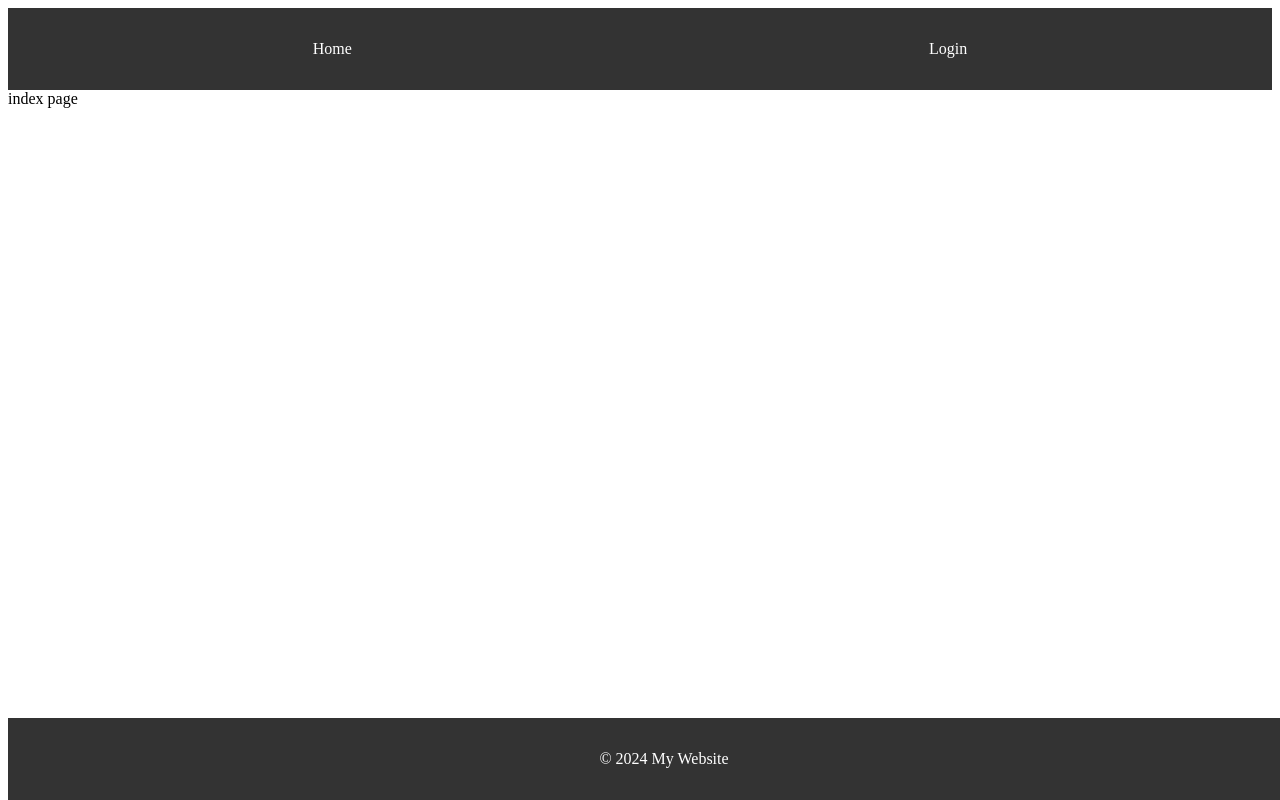
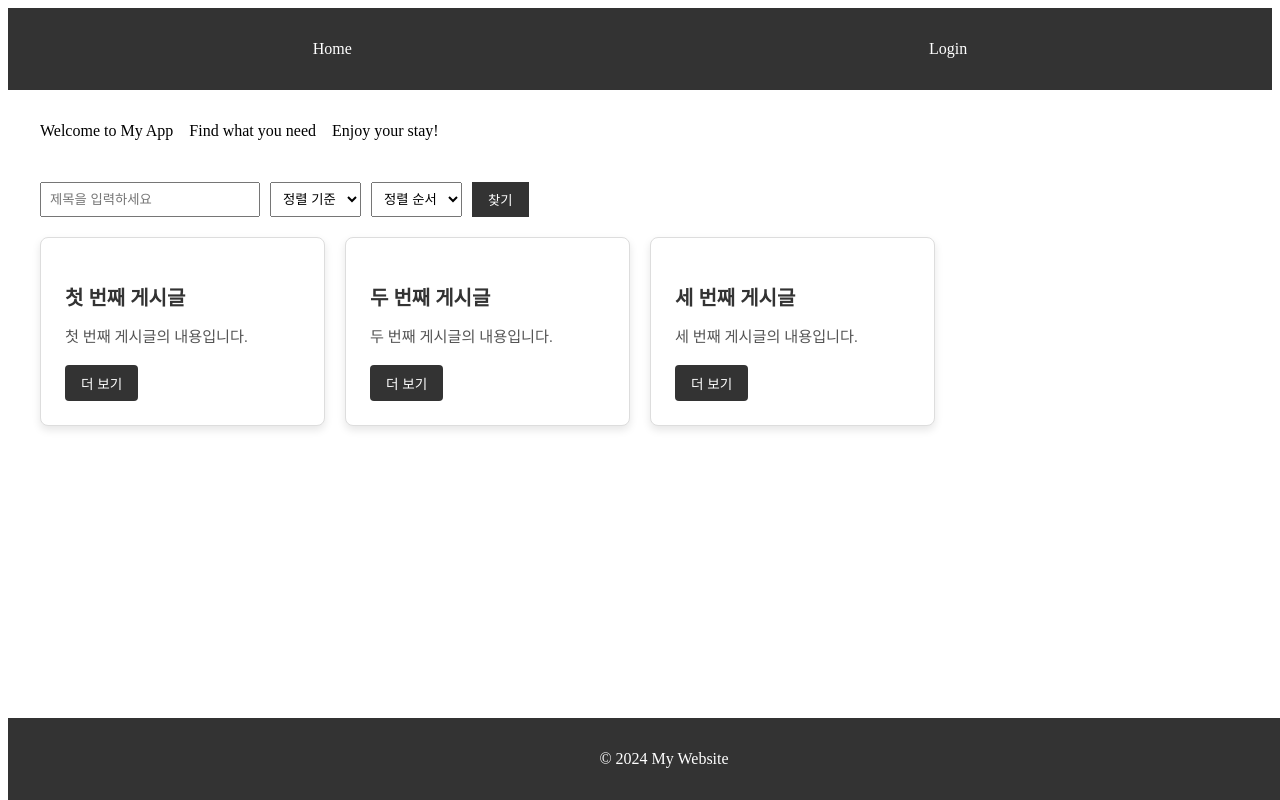
Before and after one commit to haeunk1/survey-site, a Vue app in the folder servey/: page / in a window 1280 px wide. Built offline with nearby package versions, Linux system fonts and the light colour scheme.

Commit message:
메인페이지 수정

```diff
--- /dev/null
+++ b/servey/src/assets/css/indexStyle.css
@@ -0,0 +1,107 @@
+.index-page {
+    padding: 2rem;
+  }
+
+  /* 롤링 배너 스타일 */
+  .rolling-banner {
+    overflow: hidden;
+    white-space: nowrap;
+    height: 40px;
+    margin-bottom: 20px;
+    animation: slide 5s linear infinite;
+  }
+
+  @keyframes slide {
+    0% { transform: translateY(0); }
+    100% { transform: translateY(-100%); }
+  }
+
+  .rolling-banner p {
+    display: inline-block;
+    margin: 0;
+    padding-right: 1rem;
+  }
+
+  /* 검색창 스타일 */
+  .search-container {
+    display: flex;
+    align-items: center;
+    gap: 10px;
+    margin-top: 20px;
+    margin-bottom: 20px;
+  }
+
+  .search-input {
+    padding: 0.5rem;
+    width: 200px;
+  }
+
+  .sort-select,
+  .order-select {
+    padding: 0.5rem;
+  }
+
+  .search-button {
+    padding: 0.5rem 1rem;
+    background-color: #333;
+    color: white;
+    border: none;
+    cursor: pointer;
+    transition: background-color 0.2s;
+  }
+
+  .search-button:hover {
+    background-color: #555;
+  }
+
+  /* 게시글 리스트 스타일 */
+  .post-list {
+    display: grid;
+    grid-template-columns: repeat(auto-fill, minmax(250px, 1fr));
+    gap: 20px;
+    margin-top: 20px;
+  }
+
+  .post-card {
+    background-color: white;
+    border: 1px solid #ddd;
+    border-radius: 8px;
+    box-shadow: 0 4px 8px rgba(0, 0, 0, 0.1);
+    padding: 1.5rem;
+    transition: transform 0.2s ease-in-out;
+  }
+
+  .post-card:hover {
+    transform: translateY(-5px);
+    box-shadow: 0 8px 16px rgba(0, 0, 0, 0.2);
+  }
+
+  .post-title {
+    font-size: 1.25rem;
+    font-weight: bold;
+    margin-bottom: 0.5rem;
+    color: #333;
+  }
+
+  .post-content {
+    font-size: 0.95rem;
+    color: #555;
+    line-height: 1.5;
+    margin-bottom: 1rem;
+  }
+
+  .read-more-btn {
+    display: inline-block;
+    padding: 0.5rem 1rem;
+    background-color: #333;
+    color: white;
+    border: none;
+    border-radius: 4px;
+    font-size: 0.85rem;
+    cursor: pointer;
+    transition: background-color 0.2s ease;
+  }
+
+  .read-more-btn:hover {
+    background-color: #555;
+  }
--- a/servey/src/pages/IndexPage.vue
+++ b/servey/src/pages/IndexPage.vue
@@ -1,3 +1,124 @@
 <template>
-    index page
-</template>
+    <div class="index-page">
+      <!-- 롤링 배너 -->
+      <div class="rolling-banner">
+        <p v-for="(text, index) in bannerTexts" :key="index">{{ text }}</p>
+      </div>
+
+      <!-- 검색창 -->
+      <div class="search-container">
+        <!-- 제목 검색 -->
+        <input
+          type="text"
+          v-model="searchQuery"
+          placeholder="제목을 입력하세요"
+          class="search-input"
+        />
+
+        <!-- 정렬 기준 선택 -->
+        <select v-model="sortOption" class="sort-select">
+          <option disabled value="">정렬 기준</option>
+          <option value="points">포인트 순</option>
+          <option value="deadline">마감일 순</option>
+        </select>
+
+        <!-- 정렬 순서 선택 -->
+        <select v-model="sortOrder" class="order-select">
+          <option disabled value="">정렬 순서</option>
+          <option value="asc">오름차순</option>
+          <option value="desc">내림차순</option>
+        </select>
+
+        <!-- 찾기 버튼 -->
+        <button @click="search" class="search-button">찾기</button>
+      </div>
+
+      <!-- 게시글 리스트 -->
+      <div class="post-list">
+        <div v-for="post in sortedPosts" :key="post.id" class="post-card">
+          <h3 class="post-title">{{ post.title }}</h3>
+          <p class="post-content">{{ post.content }}</p>
+          <button class="read-more-btn">더 보기</button>
+        </div>
+      </div>
+    </div>
+  </template>
+
+  <script>
+  import axios from 'axios'
+  export default {
+    name: 'IndexPage',
+    data() {
+    return {
+      // 롤링 배너 텍스트 배열
+      bannerTexts: ["Welcome to My App", "Find what you need", "Enjoy your stay!"],
+
+      // 검색 및 정렬 관련 데이터
+      searchQuery: "",     // 검색어
+      sortOption: "",      // 정렬 기준 (포인트 순, 마감일 순)
+      sortOrder: "",       // 정렬 순서 (오름차순, 내림차순)
+
+      // 게시글 목록 데이터
+      posts: [
+        { id: 1, title: "첫 번째 게시글", content: "첫 번째 게시글의 내용입니다.", points: 5, deadline: '2024-12-10' },
+        { id: 2, title: "두 번째 게시글", content: "두 번째 게시글의 내용입니다.", points: 10, deadline: '2024-11-25' },
+        { id: 3, title: "세 번째 게시글", content: "세 번째 게시글의 내용입니다.", points: 3, deadline: '2024-10-30' },
+      ],
+    };
+  },
+  computed: {
+    // 검색어 및 정렬 기준에 따라 정렬된 게시글 목록 반환
+    sortedPosts() {
+      let filteredPosts = this.posts.filter(post =>
+        post.title.includes(this.searchQuery)
+      );
+
+      if (this.sortOption) {
+        filteredPosts = filteredPosts.sort((a, b) => {
+          if (this.sortOption === 'points') {
+            return this.sortOrder === 'asc' ? a.points - b.points : b.points - a.points;
+          } else if (this.sortOption === 'deadline') {
+            const dateA = new Date(a.deadline);
+            const dateB = new Date(b.deadline);
+            return this.sortOrder === 'asc' ? dateA - dateB : dateB - dateA;
+          }
+        });
+      }
+
+      return filteredPosts;
+    }
+  },
+  methods: {
+    search() {
+      if (!this.searchQuery) {
+        alert("검색어를 입력하세요.");
+        return;
+      }
+      if (!this.sortOption || !this.sortOrder) {
+        alert("정렬 기준과 순서를 선택하세요.");
+        return;
+      }
+      //console.log("검색 실행:", this.searchQuery, this.sortOption, this.sortOrder);
+      const requestData = {
+          title: this.searchQuery,
+          orderType: ""
+        };
+        try {
+          const response = axios.get('/api/servey/list', requestData, {
+              headers: {
+                'Content-Type': 'application/json',
+              },
+            });
+            console.log('응답:', response.data);
+          } catch (error) {
+            console.error('실패:', error);
+            alert("에러가 발생했습니다.")
+          }
+
+    },
+
+  }
+};
+</script>
+
+  <style src="@/assets/css/indexStyle.css"></style>
--- a/servey/src/pages/LoginPage.vue
+++ b/servey/src/pages/LoginPage.vue
@@ -65,46 +65,4 @@
   };
   </script>
 
-  <style scoped>
- .login-container {
-  max-width: 400px;
-  margin: 50px auto;
-  padding: 2rem;
-  border: 1px solid #ccc;
-  border-radius: 5px;
-  box-shadow: 0 0 10px rgba(0, 0, 0, 0.1);
-}
-
-.form-group {
-  margin-bottom: 1rem;
-}
-
-input {
-  width: 95%;
-  padding: 0.5rem;
-  margin-top: 0.5rem;
-}
-
-.button-group {
-  display: flex;
-  flex-direction: column; /* 세로 정렬 */
-  gap: 10px; /* 버튼 간격 설정 */
-  margin-top: 1rem;
-}
-
-button {
-  width: 100%;
-  padding: 0.75rem;
-  background-color: #333;
-  color: white;
-  border: none;
-  border-radius: 5px;
-  cursor: pointer;
-}
-
-button:hover {
-  background-color: #555;
-}
-
-
-  </style>
+  <style src="@/assets/css/loginStyle.css"></style>
--- a/servey/vue.config.js
+++ b/servey/vue.config.js
@@ -10,5 +10,14 @@ module.exports = defineConfig({
         secure: false
       }
     }
+  },
+  configureWebpack: {
+    resolve: {
+      alias: {
+        '@': path.resolve(__dirname, 'src'), // 기본 @ 별칭 (src 폴더)
+        '@components': path.resolve(__dirname, 'src/components'), // @components 별칭 추가
+        '@assets': path.resolve(__dirname, 'src/assets'), // @components 별칭 추가
+      }
+    }
   }
 })
```
Also changed, not shown: servey/src/assets/css/loginStyle.css (added).
